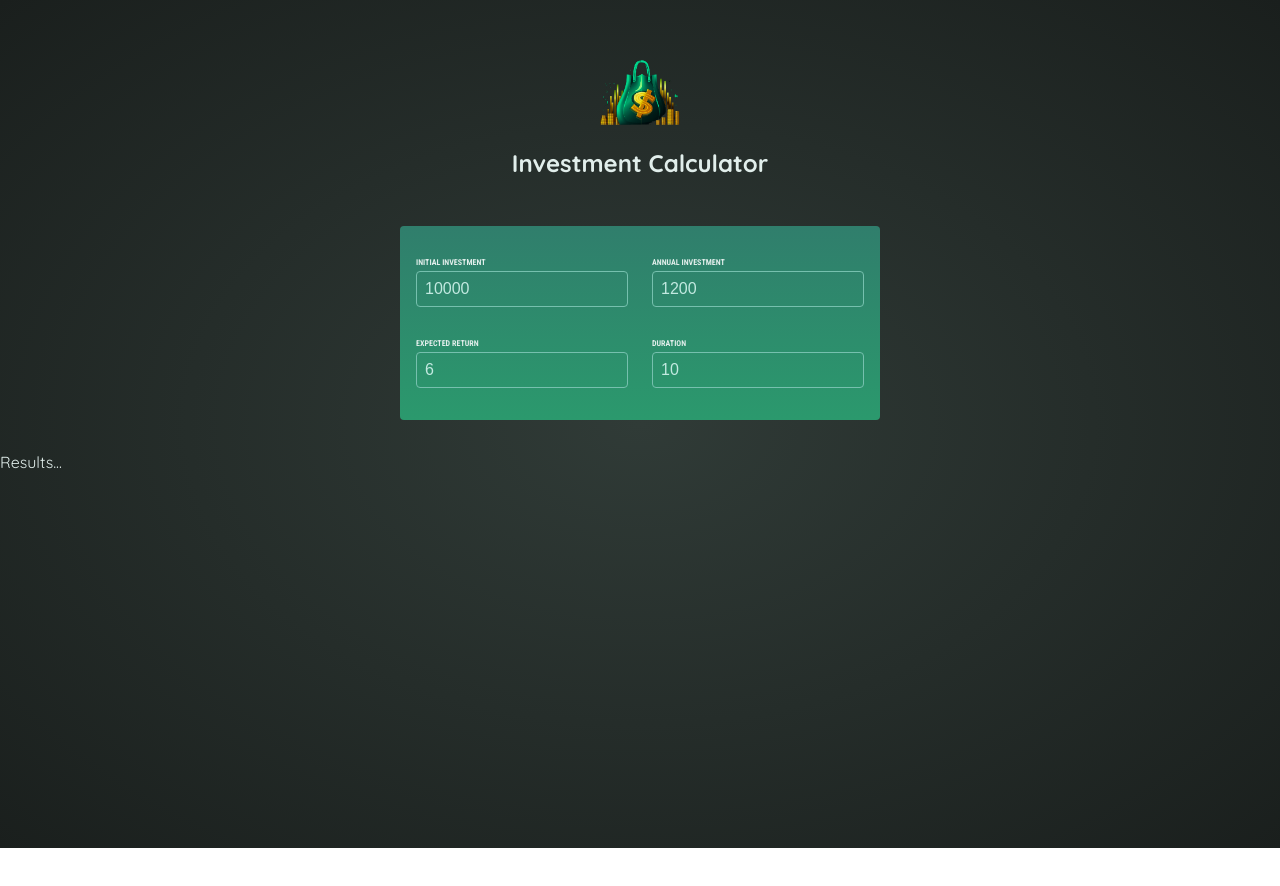
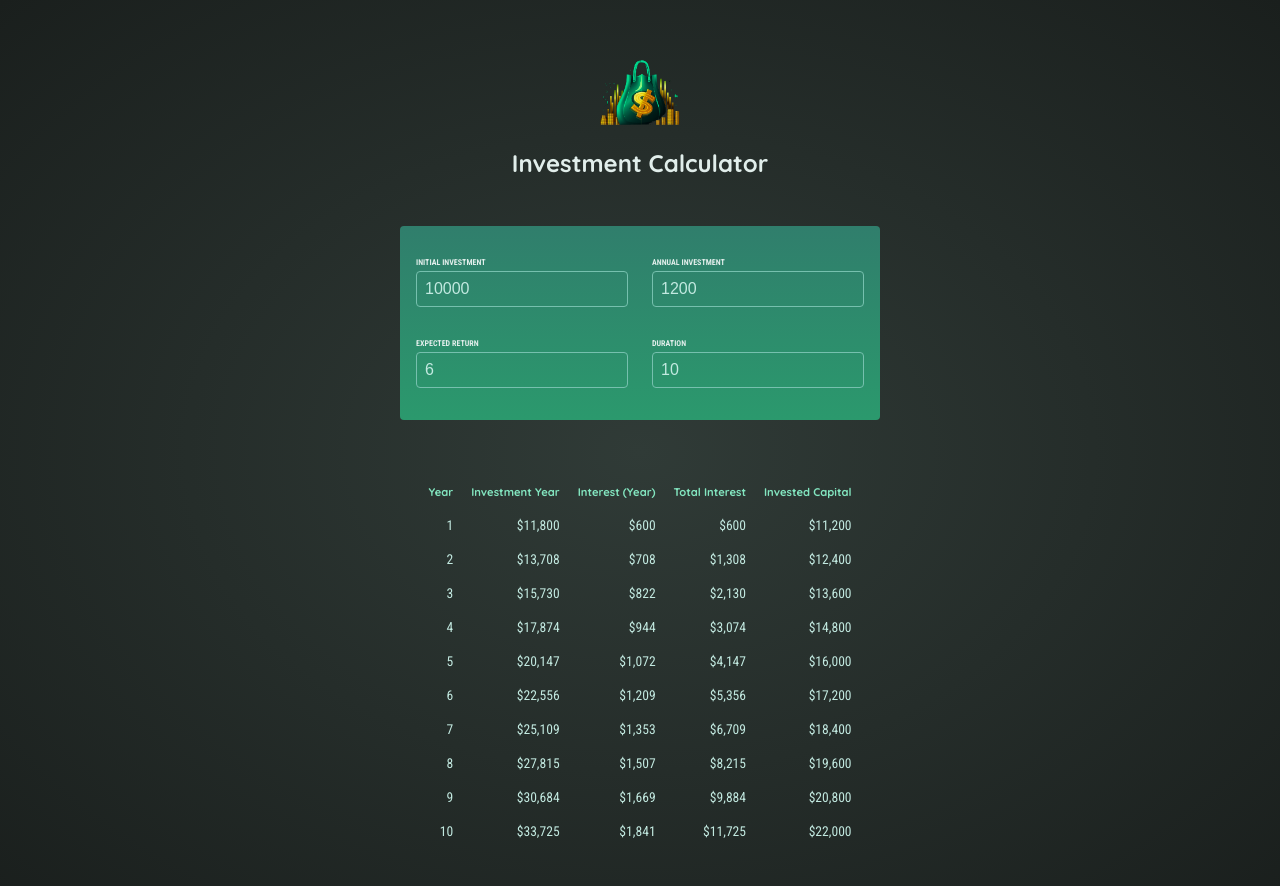
Before and after one commit to LeoJMCosta/Investment_Calculator, a React (Vite) app: page / in a window 1280 px wide. Shown: the top 886 px of the page. Before the commit the page ends 848 px from the top, so only its background shows below. Built offline with nearby package versions, Linux system fonts and the light colour scheme.

Commit message:
Results component finished, app finished

```diff
--- a/src/App.jsx
+++ b/src/App.jsx
@@ -9,11 +9,11 @@ function App() {
     duration: 10
   });
 
-  function handleChange(InputIdentifier, newValue) {
-    setUserInput(prevUserInput => {
+  function handleChange(inputIdentifier, newValue) {
+    setUserInput((prevUserInput) => {
       return {
         ...prevUserInput,
-        [InputIdentifier]: newValue
+        [inputIdentifier]: +newValue
       }
     });
   }
--- a/src/components/Results.jsx
+++ b/src/components/Results.jsx
@@ -1,6 +1,39 @@
+import { calculateInvestmentResults, formatter } from '../util/investment'
+
 export default function Results({ input }) {
-    console.log(input)
-    return <p>
-        Results...
-    </p>
+    const resultsData = calculateInvestmentResults(input)
+    const initialInvestment =
+        resultsData[0].valueEndOfYear -
+        resultsData[0].interest -
+        resultsData[0].annualInvestment;
+
+    return <table id='result'>
+        <thead>
+            <tr>
+                <th>Year</th>
+                <th>Investment Year</th>
+                <th>Interest (Year)</th>
+                <th>Total Interest</th>
+                <th>Invested Capital</th>
+            </tr>
+        </thead>
+        <tbody>
+            {resultsData.map(yearData => {
+                const totalInterest =
+                    yearData.valueEndOfYear -
+                    yearData.annualInvestment *
+                    yearData.year - initialInvestment;
+
+                const totalAmountedInvested = yearData.valueEndOfYear - totalInterest;
+
+                return <tr key={yearData.year}>
+                    <td>{yearData.year}</td>
+                    <td>{formatter.format(yearData.valueEndOfYear)}</td>
+                    <td>{formatter.format(yearData.interest)}</td>
+                    <td>{formatter.format(totalInterest)}</td>
+                    <td>{formatter.format(totalAmountedInvested)}</td>
+                </tr>
+            })}
+        </tbody>
+    </table>
 }
--- a/src/components/UserInput.jsx
+++ b/src/components/UserInput.jsx
@@ -1,6 +1,6 @@
-export default function UserInput({ onChange, userInput }) {
-
-    return <section id="user-input">
+export default function UserInput({ onChangeInput, userInput }) {
+    return (
+        <section id="user-input">
             <div className="input-group">
                 <p>
                     <label>Initial Investment</label>
@@ -8,7 +8,7 @@ export default function UserInput({ onChange, userInput }) {
                         type="number"
                         required
                         value={userInput.initialInvestment}
-                    onChange={(event) => onChange('initialInvestment', event.target.value)} />
+                        onChange={(event) => onChangeInput('initialInvestment', event.target.value)} />
                 </p>
                 <p>
                     <label>Annual Investment</label>
@@ -16,7 +16,7 @@ export default function UserInput({ onChange, userInput }) {
                         type="number"
                         required
                         value={userInput.annualInvestment}
-                    onChange={(event) => onChange('annualInvestment', event.target.value)} />
+                        onChange={(event) => onChangeInput('annualInvestment', event.target.value)} />
                 </p>
             </div>
             <div className="input-group">
@@ -26,7 +26,7 @@ export default function UserInput({ onChange, userInput }) {
                         type="number"
                         required
                         value={userInput.expectedReturn}
-                    onChange={(event) => onChange('expectedReturn', event.target.value)} />
+                        onChange={(event) => onChangeInput('expectedReturn', event.target.value)} />
                 </p>
                 <p>
                     <label>Duration</label>
@@ -34,8 +34,9 @@ export default function UserInput({ onChange, userInput }) {
                         type="number"
                         required
                         value={userInput.duration}
-                    onChange={(event) => onChange('duration', event.target.value)} />
+                        onChange={(event) => onChangeInput('duration', event.target.value)} />
                 </p>
             </div>
         </section>
+    );
 }
```
Lines whose indentation alone changed are shown as unchanged.
